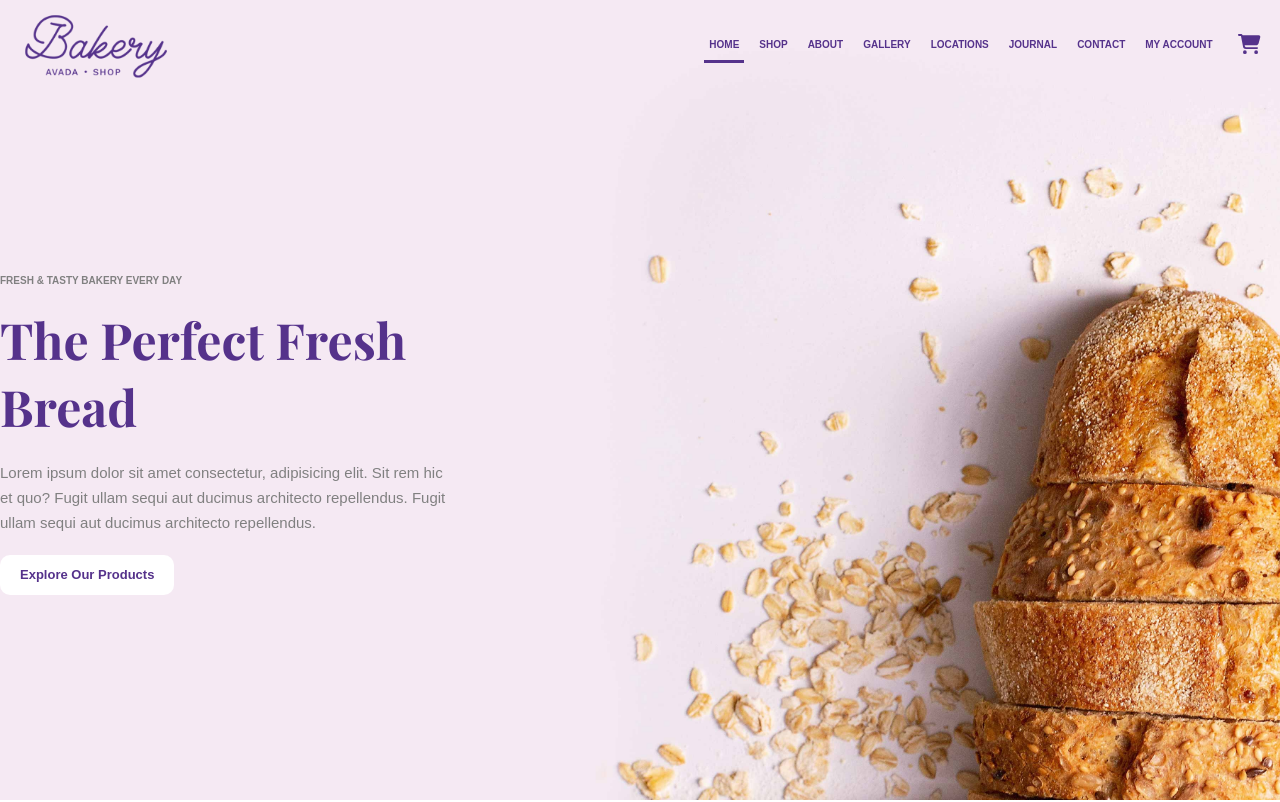
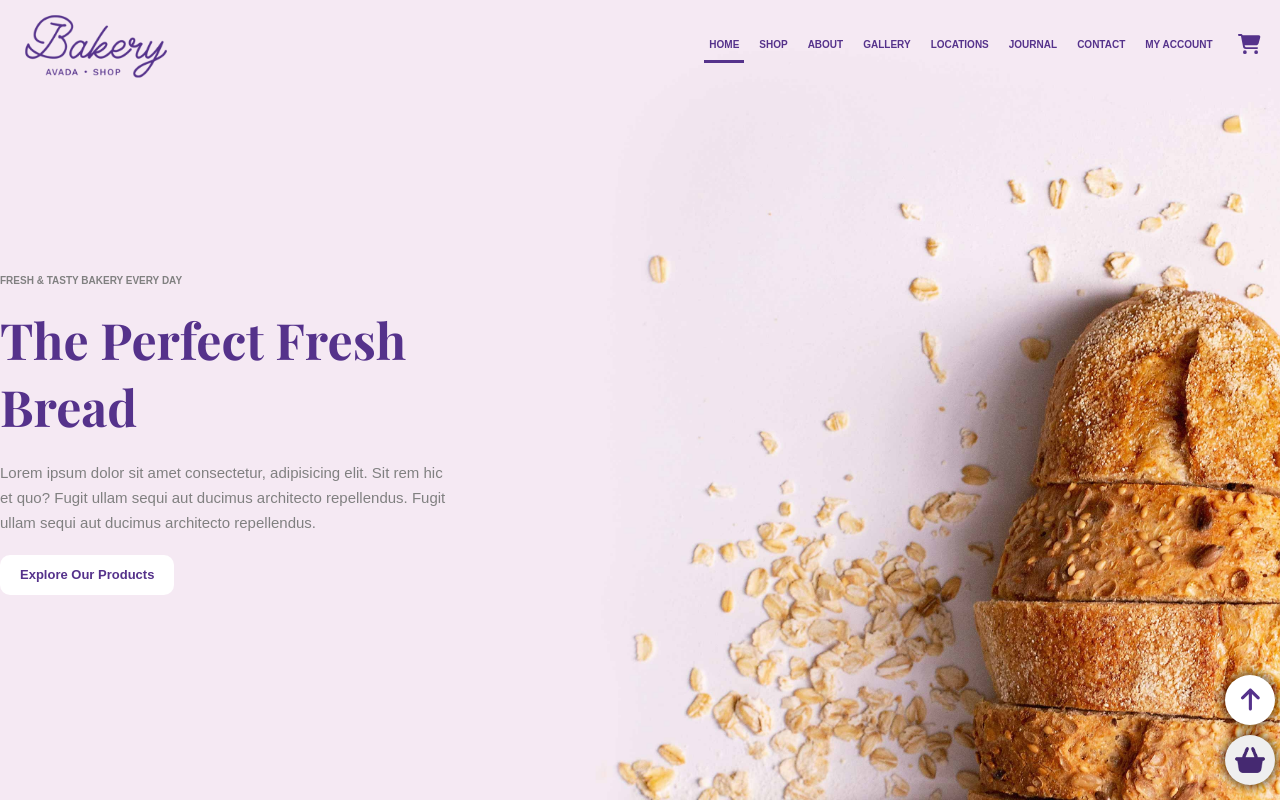
Before and after one commit to Chiaravalle04/proj-html-vuejs, a Vue app: page / in a window 1280 px wide. Shown: the top 802 px of the page. Built offline with nearby package versions, Linux system fonts and the light colour scheme.

Commit message:
add button shop and back-to-top

```diff
--- a/src/App.vue
+++ b/src/App.vue
@@ -2,6 +2,7 @@
 import AppHeader from './components/AppHeader.vue';
 import AppMain from './components/AppMain.vue';
 import AppFooter from './components/AppFooter.vue';
+import LinkBackToTop from './components/LinkBackToTop.vue';
 
 export default {
     name: 'App',
@@ -9,7 +10,8 @@ export default {
     components: {
         AppHeader,
         AppMain,
-        AppFooter
+        AppFooter,
+        LinkBackToTop
     },
 }
 </script>
@@ -22,6 +24,8 @@ export default {
 
     <AppFooter/>
 
+    <LinkBackToTop/>
+
 </template>
 
 <style lang="scss">
--- a/src/components/AppSliderSmall.vue
+++ b/src/components/AppSliderSmall.vue
@@ -4,6 +4,10 @@ export default {
 
     data() {
         return {
+
+            counter: 0,
+
+            active: false,
 
             firstImg: 0,
 
@@ -96,6 +100,14 @@ export default {
 
             }
 
+        },
+
+        addCart () {
+
+            this.counter++;
+
+            this.active = true;
+
         }
     }
 
@@ -118,7 +130,7 @@ export default {
 
                 <h4>Add to cart</h4>
 
-                <button type="button"><font-awesome-icon icon="fa-solid fa-plus" /></button>
+                <button @click="addCart()" type="button"><font-awesome-icon icon="fa-solid fa-plus" /></button>
 
             </div>
 
@@ -136,6 +148,10 @@ export default {
 
     <button @click="nextBut()" class="next">
         <font-awesome-icon icon="fa-solid fa-chevron-right"/>
+    </button>
+
+    <button class="shop">
+        <span v-if="active">{{ counter }}</span>
     </button>
 
 </template>
@@ -225,4 +241,34 @@ export default {
 .next {
     right: 0;
 }
+.shop {
+    display: inline-block;
+    width: 50px;
+    height: 50px;
+    border-radius: 50%;
+    background-image: url('../assets/img/shop_.png');
+    background-size: 30px;
+    background-position: center;
+    background-repeat: no-repeat;
+    border: none;
+    color: $fifthColor;
+    text-align: center;
+    line-height: 50px;
+    font-size: 15px;
+    position: fixed;
+    bottom: 15px;
+    right: 5px;
+    box-shadow: 0px 0px 10px 3px rgba(0,0,0,0.51);
+    z-index: 99;
+    cursor: pointer;
+    span {
+        display: inline-block;
+        width: 20px;
+        height: 20px;
+        border-radius: 50%;
+        background-color: red;
+        line-height: 20px;
+        font-weight: bold;
+    }
+}
 </style>
--- /dev/null
+++ b/src/components/LinkBackToTop.vue
@@ -0,0 +1,33 @@
+<script>
+export default {
+    name: 'LinkBackToTop',
+}
+</script>
+
+<template>
+
+    <a class="back-to-top" href="#">
+        <font-awesome-icon icon="fa-solid fa-arrow-up"/>
+    </a>
+
+</template>
+
+<style lang="scss" scoped>
+.back-to-top {
+    display: inline-block;
+    width: 50px;
+    height: 50px;
+    border-radius: 50%;
+    border: none;
+    background-color: $fifthColor;
+    color: $firstColor;
+    text-align: center;
+    line-height: 50px;
+    font-size: 25px;
+    position: fixed;
+    bottom: 75px;
+    right: 5px;
+    box-shadow: 0px 0px 10px 3px rgba(0,0,0,0.51);
+    z-index: 99;
+}
+</style>
--- a/src/main.js
+++ b/src/main.js
@@ -15,9 +15,20 @@ import { faTwitter } from '@fortawesome/free-brands-svg-icons'
 import { faFacebookF } from '@fortawesome/free-brands-svg-icons'
 import { faPinterestP } from '@fortawesome/free-brands-svg-icons'
 import { faPlus } from '@fortawesome/free-solid-svg-icons'
+import { faArrowUp } from '@fortawesome/free-solid-svg-icons'
 
 /* add icons to the library */
-library.add(faCartShopping, faChevronRight, faChevronLeft, faInstagram, faTwitter, faFacebookF, faPinterestP, faPlus)
+library.add(
+    faCartShopping,
+    faChevronRight,
+    faChevronLeft,
+    faInstagram,
+    faTwitter,
+    faFacebookF,
+    faPinterestP,
+    faPlus,
+    faArrowUp,
+)
 
 createApp(App)
 .component('font-awesome-icon', FontAwesomeIcon)
```
Also changed, not shown: src/assets/img/shop_.png (added).
